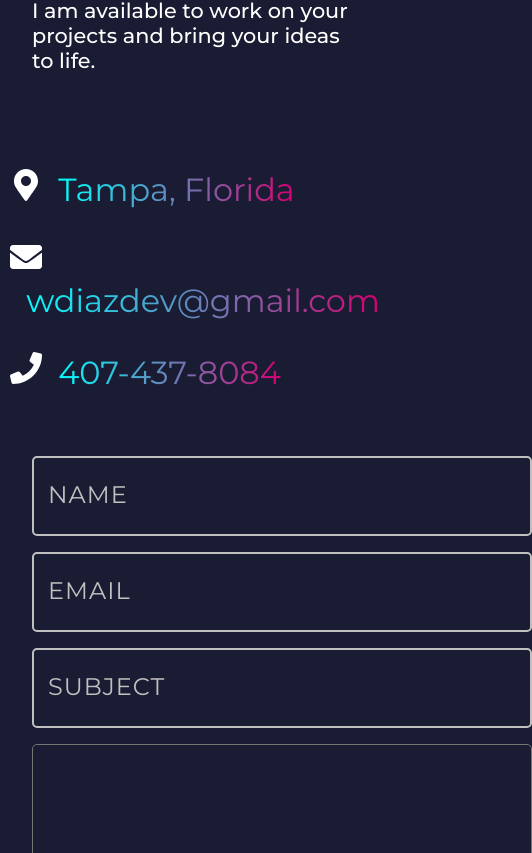
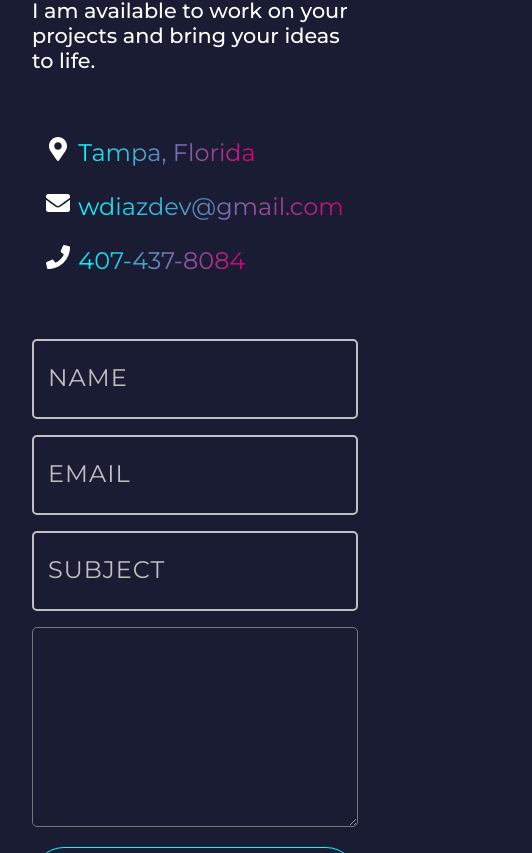
Before and after one commit to wdiazdev/wdiazdev-react, a React (Vite) app: page /#/ in a window 390 px wide. Shown: the part 4451-5304 px from the top of the page, 532 px wide, since content can reach past the window. Built offline with nearby package versions, Linux system fonts and the light colour scheme.

Commit message:
Contact css

```diff
--- a/src/Styles/Contact.css
+++ b/src/Styles/Contact.css
@@ -10,10 +10,10 @@
     display: flex;
     align-items: center;
     justify-content: center;
-    max-width: 1240px;
+    max-width: 1200px;
     margin: 0 auto;
     margin-top: 10rem;
-    gap: 4rem;
+    gap: 2rem;
 }
 
 .contact--info {
@@ -146,43 +146,43 @@
 }
 
 @media screen and (max-width:1000px) {
-    .fixed--email {
-        display: none;
-    }
-
-    .divider--right {
-        display: none;
-    }
-
-    .divider--left {
-        display: none;
-    }
-
-    .fixed--icons {
-        display: none;
-    }
-
-    .top--icon {
-        bottom: 1rem;
-        right: 1rem;
-    }
-
-    .astronaut {
-        display: none;
-    }
-}
-
-
-@media screen and (max-width:1000px) {
     .contact {
         padding: 0 2rem;
     }
 
     .contact--container {
         flex-direction: column;
+
     }
 }
 
-@media screen and (max-width:640px) {}
+@media screen and (max-width:640px) {
+    .contact--container {
+        margin-top: 8rem;
+        gap: 4rem;
+    }
 
-@media screen and (max-width:360px) {}
+    .contact--info {
+        gap: 1.5rem;
+        font-size: 1.5rem;
+    }
+
+    .contact--info span {
+        margin-left: 0.5rem;
+    }
+
+    .form {
+        width: 100%;
+    }
+}
+
+@media screen and (max-width:360px) {
+    .contact--container {
+        margin-top: 4rem;
+    }
+
+    .contact--info span {
+        margin-left: 0.5rem;
+        font-size: 1.3rem;
+    }
+}
```
